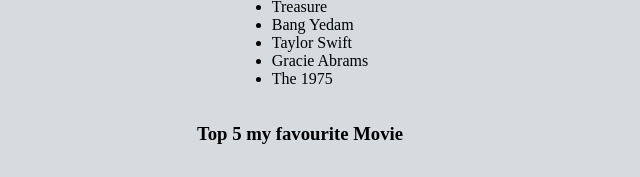
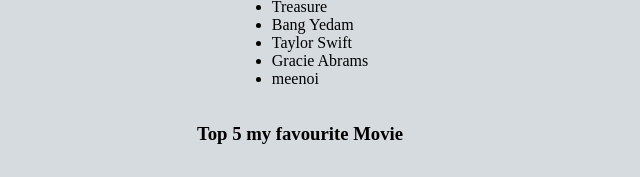
Before and after one commit to Atiqah7275/IMD311, a plain HTML site: page about.html in a window 1280 px wide. Shown: the part 1449-1626 px from the top of the page, 340-980 px from the left. Drawn offline with Linux system fonts and the light colour scheme.

Commit message:
Update about.html

```diff
--- a/about.html
+++ b/about.html
@@ -150,7 +150,7 @@ text-align: left;
     <li>Bang Yedam</li>
     <li>Taylor Swift</li>
     <li>Gracie Abrams</li>
-    <li>The 1975</li>
+    <li>meenoi</li>
 </ul>
 
 <h3>Top 5 my favourite Movie</h3>
```
